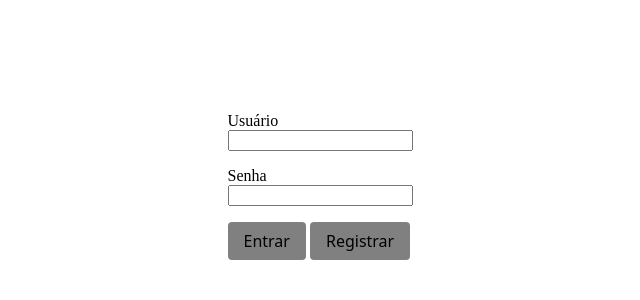
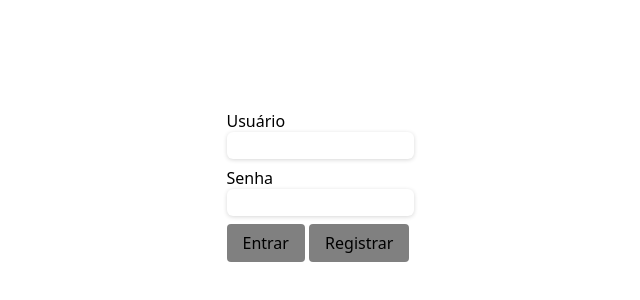
Before and after one commit to daviamr/studying-localStorage, a plain HTML site: page log-in.html in a window 1280 px wide. Shown: the part 222-522 px from the top of the page, without its empty margins (328-968 px from the left). Drawn offline with Linux system fonts and the light colour scheme.

Commit message:
refactor-script

```diff
--- a/assets/css/login.css
+++ b/assets/css/login.css
@@ -11,6 +11,7 @@ body {
     width: 100vw;
     height: 100vh;
     font-size: 1.6rem;
+    font-family: system-ui, -apple-system, BlinkMacSystemFont, 'Segoe UI', Roboto, Oxygen, Ubuntu, Cantarell, 'Open Sans', 'Helvetica Neue', sans-serif;
 }
 
 label {
@@ -18,7 +19,12 @@ label {
 }
 
 input {
-    margin-bottom: 16px;
+    margin-bottom: 8px;
+    padding: 6px 6px 6px 4px;
+    border-radius: 6px;
+    outline: none;
+    border: none;
+    box-shadow: rgba(0, 0, 0, 0.16) 0px 1px 4px;
 }
 
 a {
--- a/assets/js/login.js
+++ b/assets/js/login.js
@@ -18,6 +18,4 @@ form_login.addEventListener('submit', (e) => {
             }
         });
     }
-
-
 })
--- a/assets/js/main.js
+++ b/assets/js/main.js
@@ -53,8 +53,7 @@ function createAccount() {
     localStorage.setItem('accounts', JSON.stringify(dados));
 }
 
-function showAndUpdateElement(index) {
-    const element = dados[index];
+function showAndUpdateElement() {
     dados.forEach(element => { //Para cada elemento
         div.style.display = 'flex';
         if (dados.length > 0) { //Verificando se há elementos dentro do array 'dados'
@@ -64,7 +63,7 @@ function showAndUpdateElement(index) {
 }
 
 function createElement(element) {
-    const newElement = document.createElement('span')
+    const newElement = document.createElement('span');
     newElement.classList.add('style');
 
     newElement.innerHTML = 'Usuário: ' + element.usuario + '<br>E-mail: ' + element.email + '<br>Senha: ' + element.senha;
```
